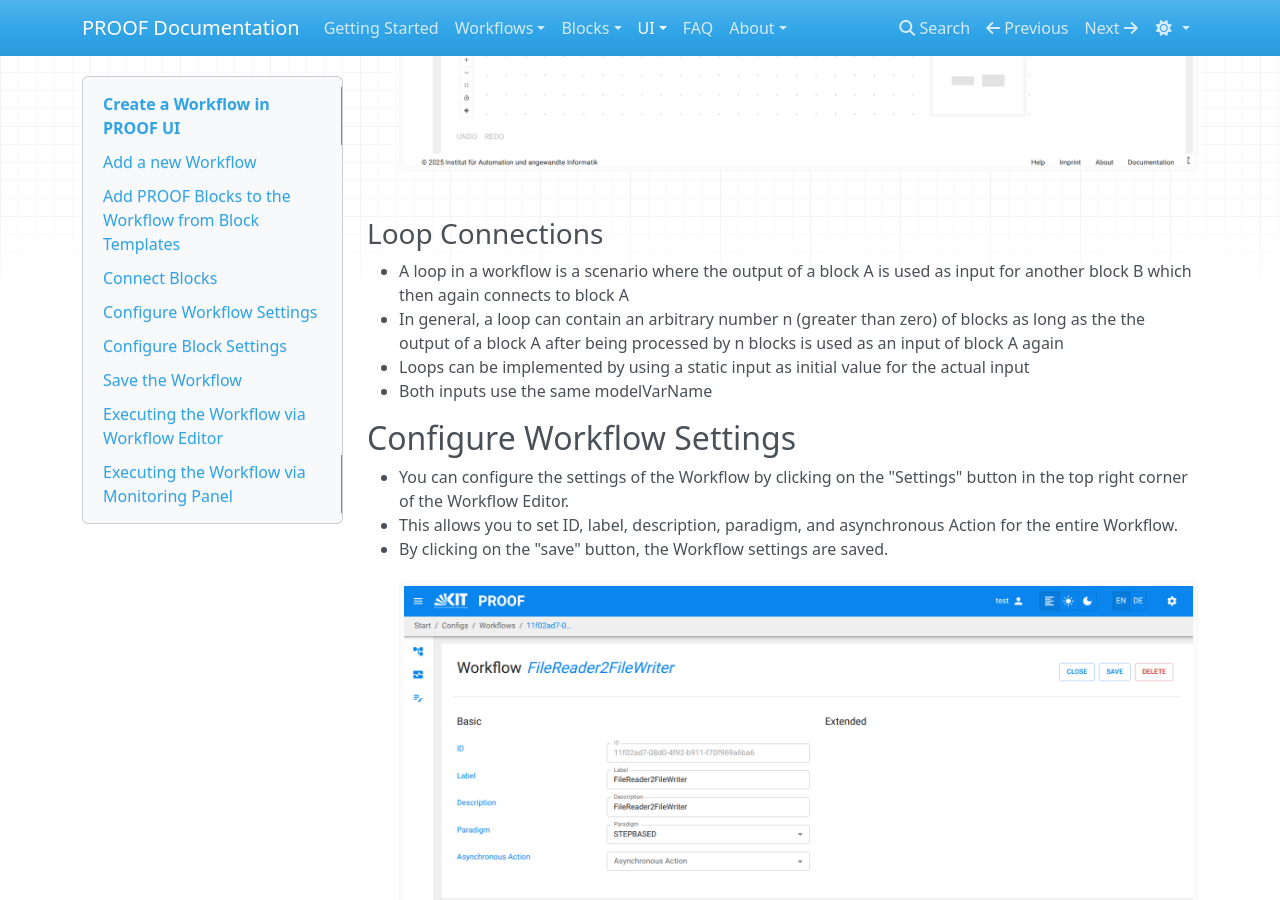
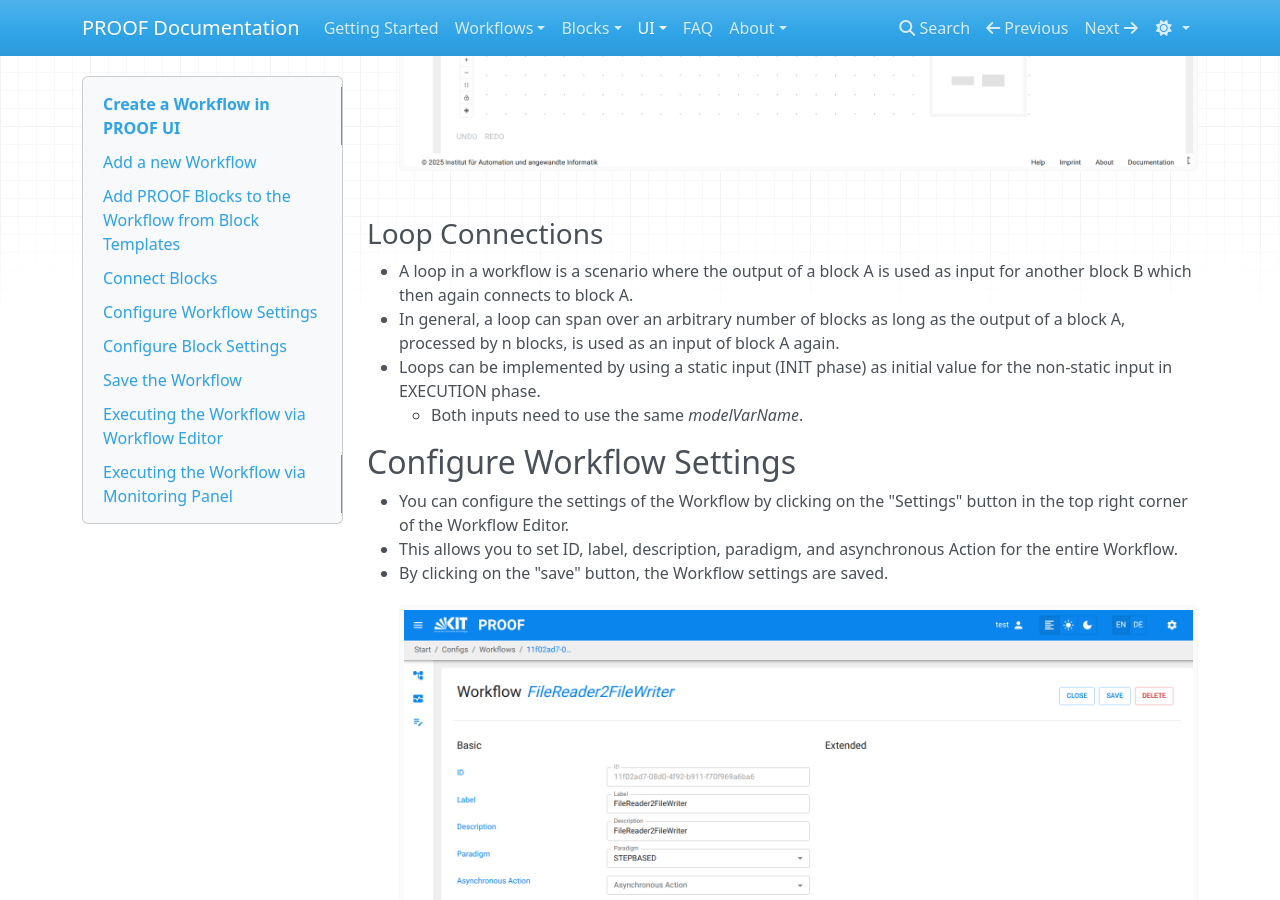
Before and after one commit to KIT-IAI-PROOF/kit-iai-proof.github.io, an MkDocs documentation site: the page built from docs/UI/creating-workflows.md, in a window 1280 px wide and 900 px high, scrolled down 1178 px. Built offline with MkDocs 1.6.1, drawn with Linux system fonts in a browser that asks for light colours; nearby versions of some CDN libraries.

Commit message:
refactor: re-formulate the loop section

```diff
--- a/docs/UI/creating-workflows.md
+++ b/docs/UI/creating-workflows.md
@@ -22,10 +22,10 @@
     ![Connect Blocks](../Images/workflow/2025-07-04_ConnectBlocks.png)
 
 ### Loop Connections
-   - A loop in a workflow is a scenario where the output of a block A is used as input for another block B which then again connects to block A
-   - In general, a loop can contain an arbitrary number n (greater than zero) of blocks as long as the the output of a block A after being processed by n blocks is used as an input of block A again
-   - Loops can be implemented by using a static input as initial value for the actual input
-   - Both inputs use the same modelVarName
+   - A loop in a workflow is a scenario where the output of a block A is used as input for another block B which then again connects to block A.
+   - In general, a loop can span over an arbitrary number of blocks as long as the output of a block A, processed by n blocks, is used as an input of block A again.
+   - Loops can be implemented by using a static input (INIT phase) as initial value for the non-static input in EXECUTION phase.
+     - Both inputs need to use the same *modelVarName*.
 
 ## Configure Workflow Settings
    - You can configure the settings of the Workflow by clicking on the "Settings" button in the top right corner of the Workflow Editor.
```
